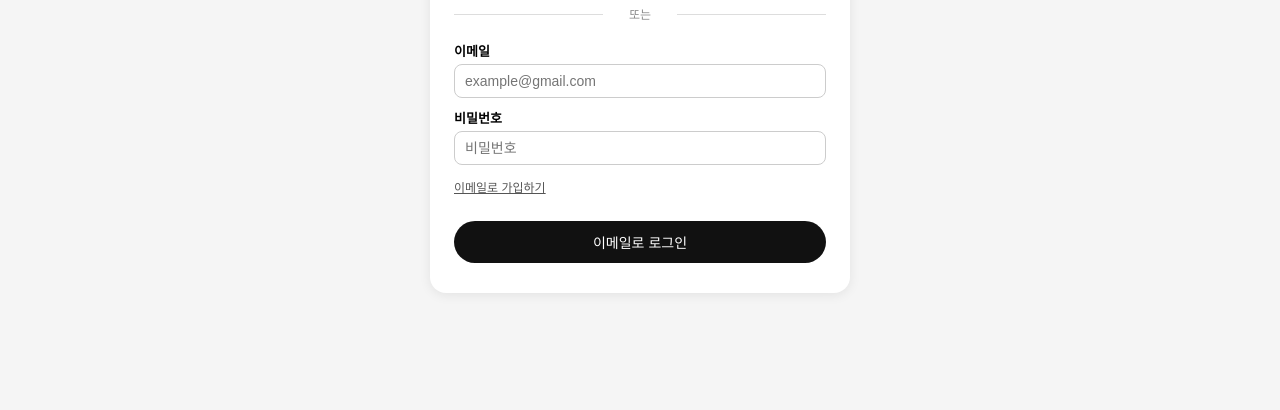
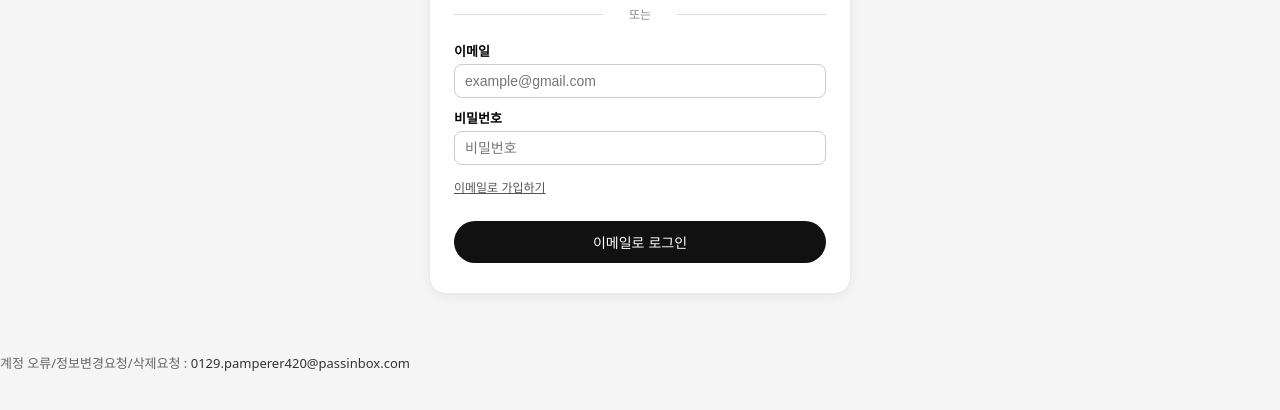
Before and after one commit to jion08/0129korea, a plain HTML site: page login.html in a window 1280 px wide. Shown: the part 306-716 px from the top of the page. Drawn offline with Linux system fonts and the light colour scheme; no server answers.

Commit message:
Update login.html

```diff
--- a/login.html
+++ b/login.html
@@ -121,5 +121,14 @@
 
   <script src="firebase-config.js"></script>
   <script src="app.js"></script>
+
+      <p class="footer-contact">
+    계정 오류/정보변경요청/삭제요청 :
+    <a href="mailto:0129.pamperer420@passinbox.com">
+      0129.pamperer420@passinbox.com
+    </a>
+  </p>
+
+</footer>
 </body>
 </html>
```
